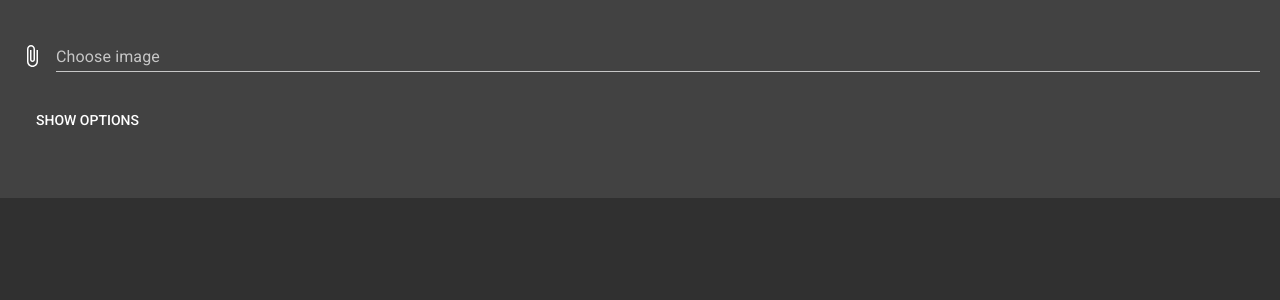
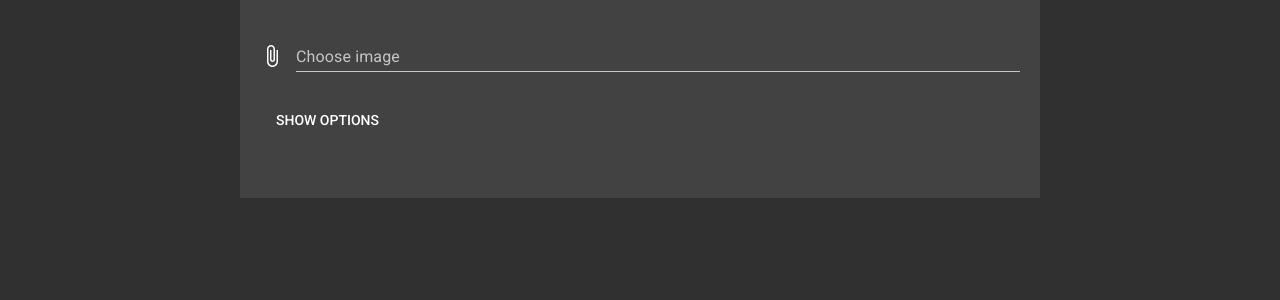
Before and after one commit to RuurdBijlsma/emoji-picture, a Vue app: page / in a window 1280 px wide. Shown: the top 300 px of the page. Built offline with nearby package versions, Linux system fonts and the light colour scheme.

Commit message:
Improved desktop support

```diff
--- a/src/App.vue
+++ b/src/App.vue
@@ -100,7 +100,7 @@
             setResolution(emojiWidth) {
                 if (emojiWidth)
                     this.emojiWidth = emojiWidth;
-                this.emojiSize = document.body.offsetWidth / this.emojiWidth;
+                this.emojiSize = document.querySelector('#app').offsetWidth / this.emojiWidth;
             },
             loadImage() {
                 this.setResolution();
@@ -197,13 +197,15 @@
     }
 
     #app {
+        max-width:800px;
+        margin:0 auto;
+        display: block;
     }
 
     .output {
         text-align: center;
         margin-left: -20px;
         line-height: var(--emoji-size);
-        width: 100vw;
         white-space: nowrap;
     }
 
```
